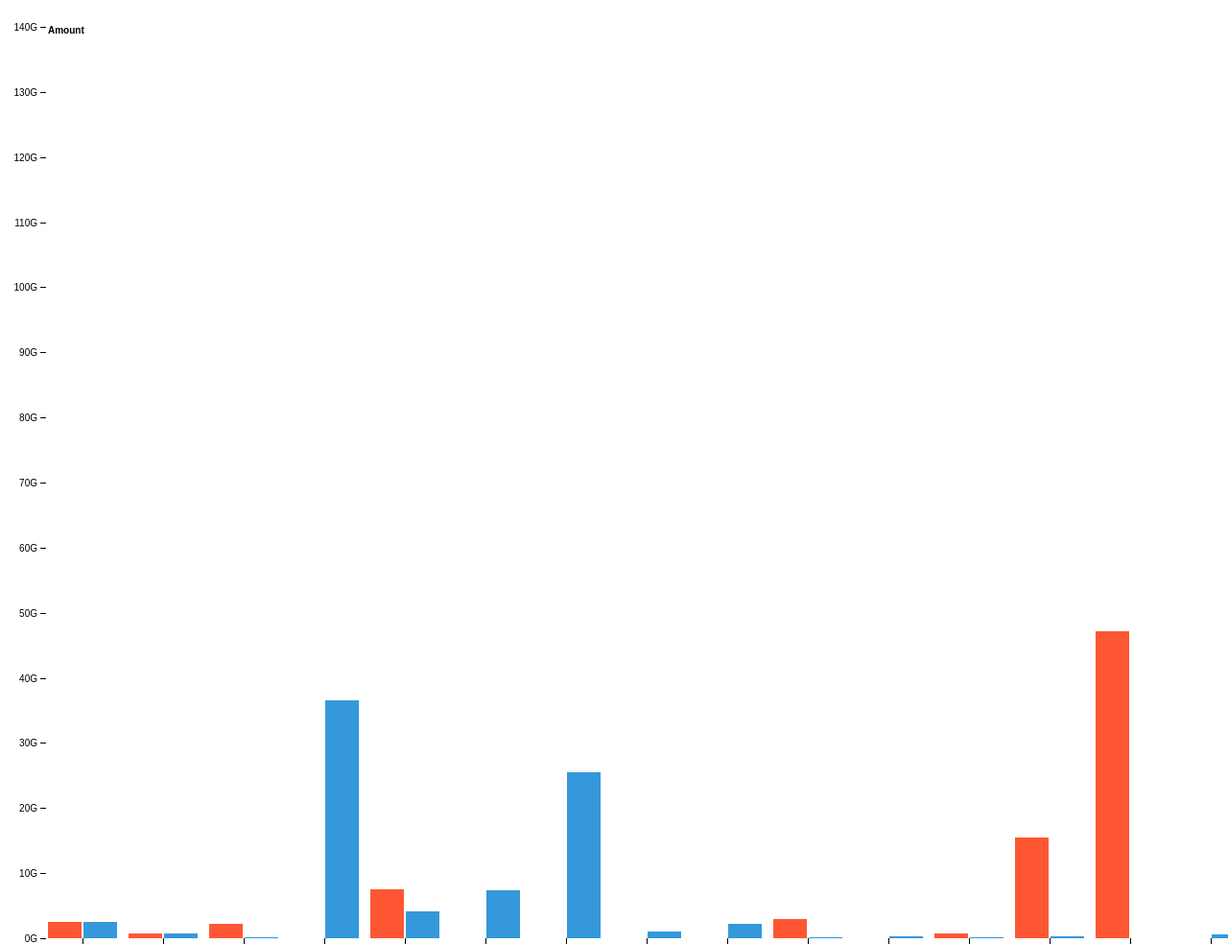
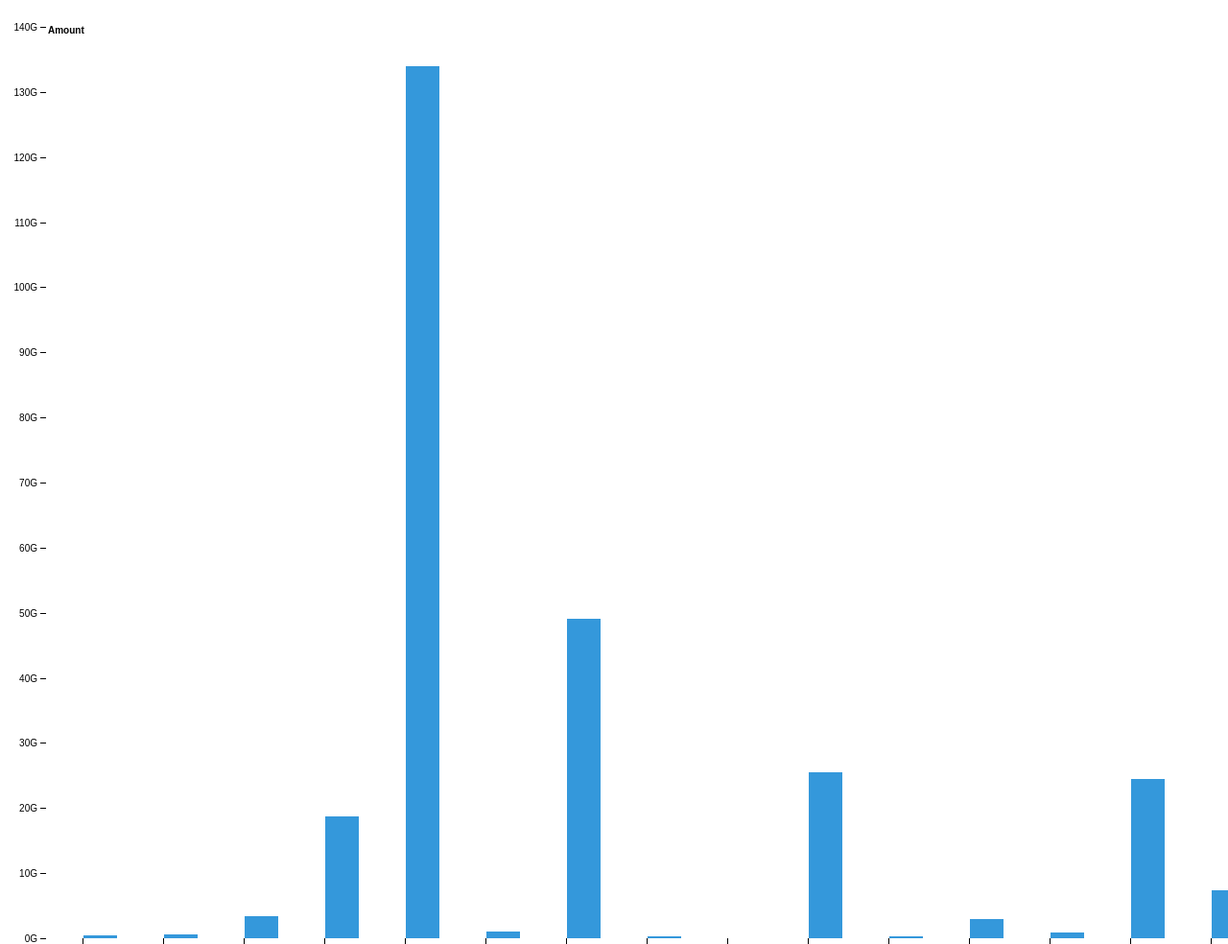
Before and after one commit to gandalf1819/Aiddata, a plain HTML site: page Mini-Project-1/Viz-1/index.html in a window 1280 px wide. Shown: the top 984 px of the page at 96% size. Drawn offline with nearby package versions, Linux system fonts and the light colour scheme.

Commit message:
updated database

```diff
--- a/Mini-Project-1/Viz-1/index.html
+++ b/Mini-Project-1/Viz-1/index.html
@@ -27,7 +27,7 @@
     var z = d3.scaleOrdinal()
         .range(["#ff5733", "#3498DB"]);
 
-    d3.csv("aiddata-donor-recipient.csv", function(d, i, columns) {
+    d3.csv("aid-donor-recipient.csv", function(d, i, columns) {
     for (var i = 1, n = columns.length; i < n; ++i) d[columns[i]] = +d[columns[i]];
         return d;
     }, function(error, data) {
```
